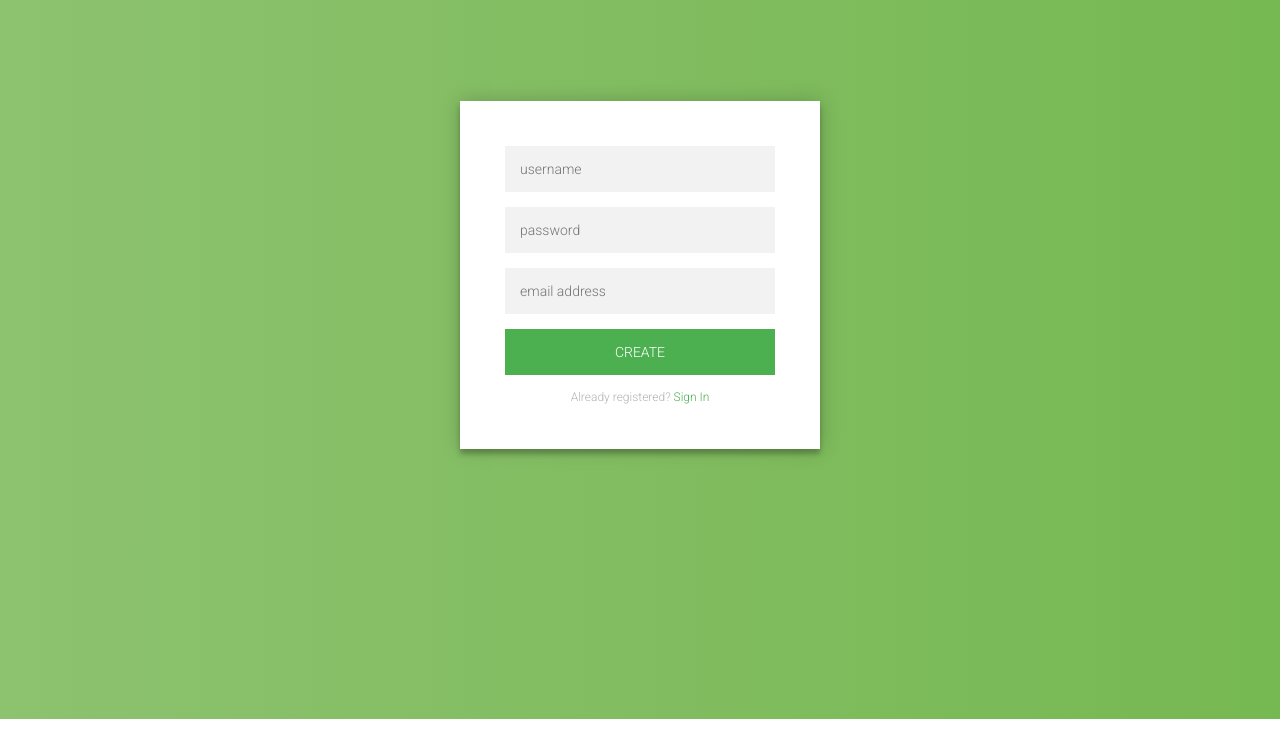
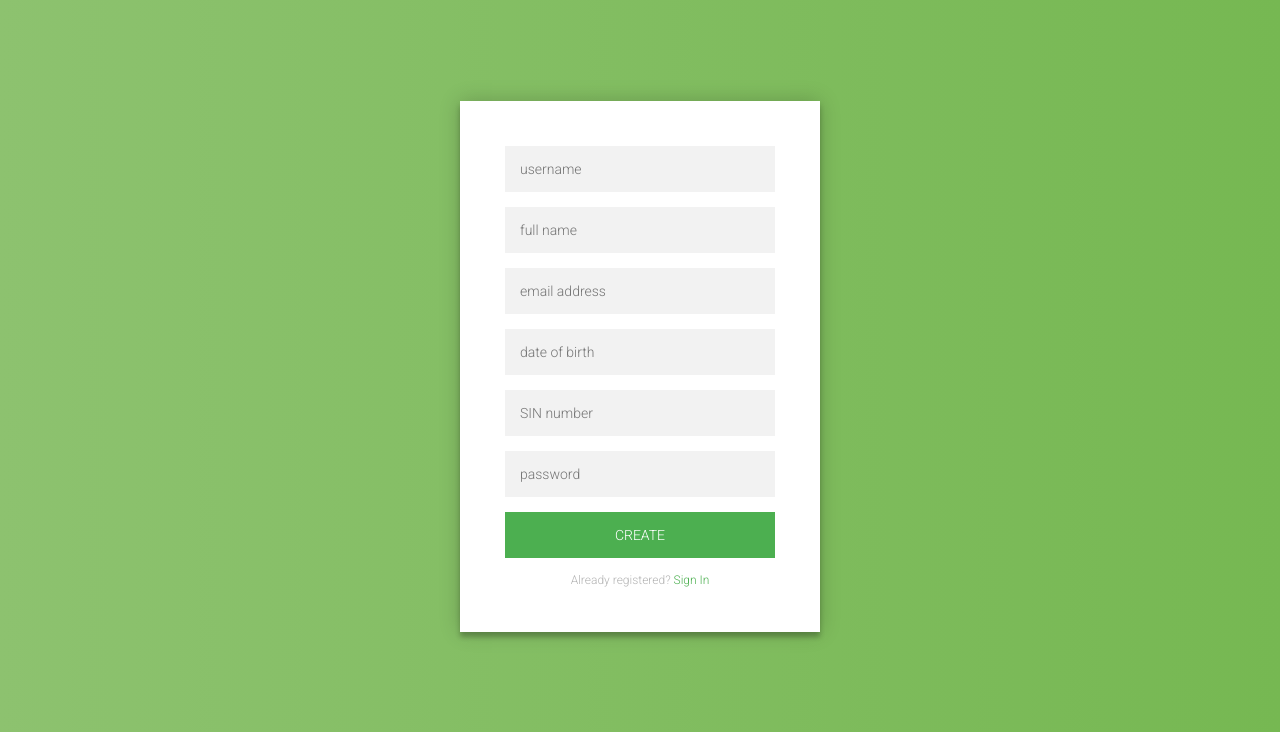
Before and after one commit to awesomePavi/deltahacksV, a website: page view/index.html in a window 1280 px wide. Both pictures are taken after a click on the link "Create an account". Shown: the part 81-813 px from the top of the page. Drawn offline with nearby package versions, Linux system fonts and the light colour scheme.

Commit message:
added feilds

```diff
--- a/view/index.html
+++ b/view/index.html
@@ -14,8 +14,11 @@
 
         <form id="register-form">
           <input type="text" name="username" placeholder="username"/>
+          <input type="text" name="name" placeholder="full name"/>
+          <input type="text" name="email" placeholder="email address"/>
+          <input type="text" name="dob" placeholder="date of birth"/>
+          <input type="text" name="sin" placeholder="SIN number"/>
           <input type="password" name="password" placeholder="password"/>
-          <input type="text" name="email" placeholder="email address"/>
           <button>create</button>
           <p class="message">Already registered? <a href="#">Sign In</a></p>
         </form>
```
